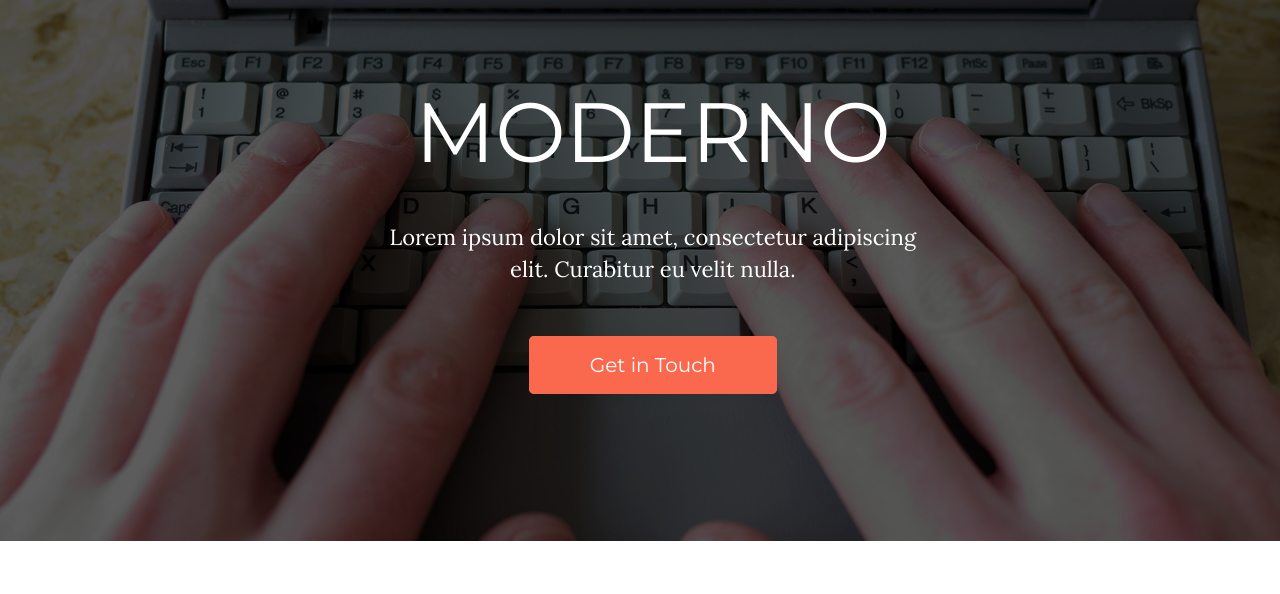
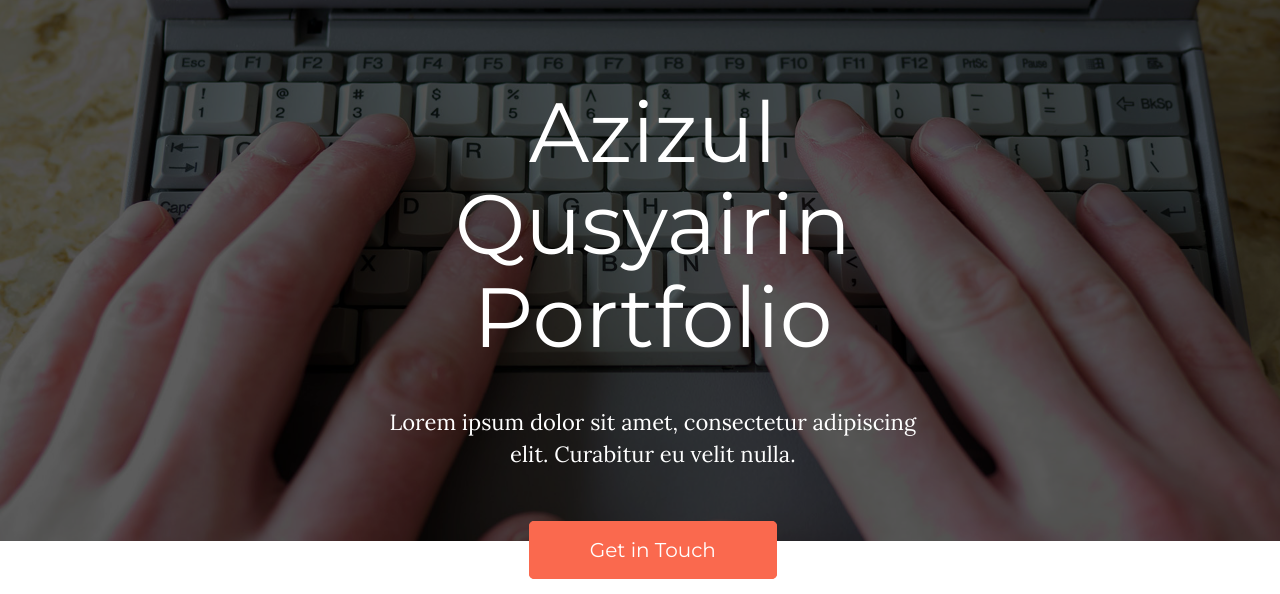
Before and after one commit to qusyairin/qusyairin.github.io, a plain HTML site: page index.html in a window 1280 px wide. Shown: the part 159-753 px from the top of the page. Drawn offline with Linux system fonts and the light colour scheme.

Commit message:
change header

```diff
--- a/index.html
+++ b/index.html
@@ -93,7 +93,7 @@ License URL: http://creativecommons.org/licenses/by/3.0/
 						</div>
 						<div class="clearfix"> </div>
 						<div class="head-info">
-							<h1>MODERNO</h1>
+							<h1>Azizul Qusyairin Portfolio</h1>
 							<p> Lorem ipsum dolor sit amet, consectetur adipiscing elit.
 								Curabitur eu velit nulla.
 							</p>
```
